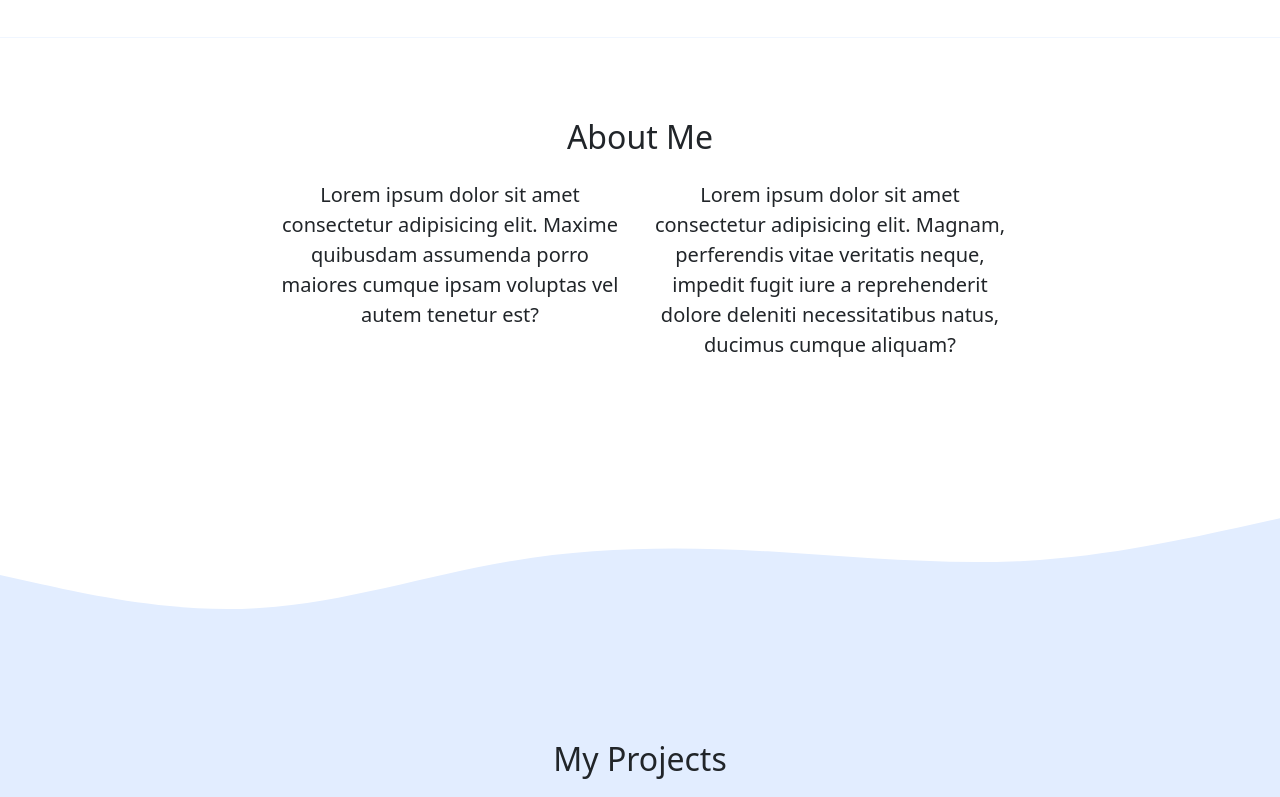
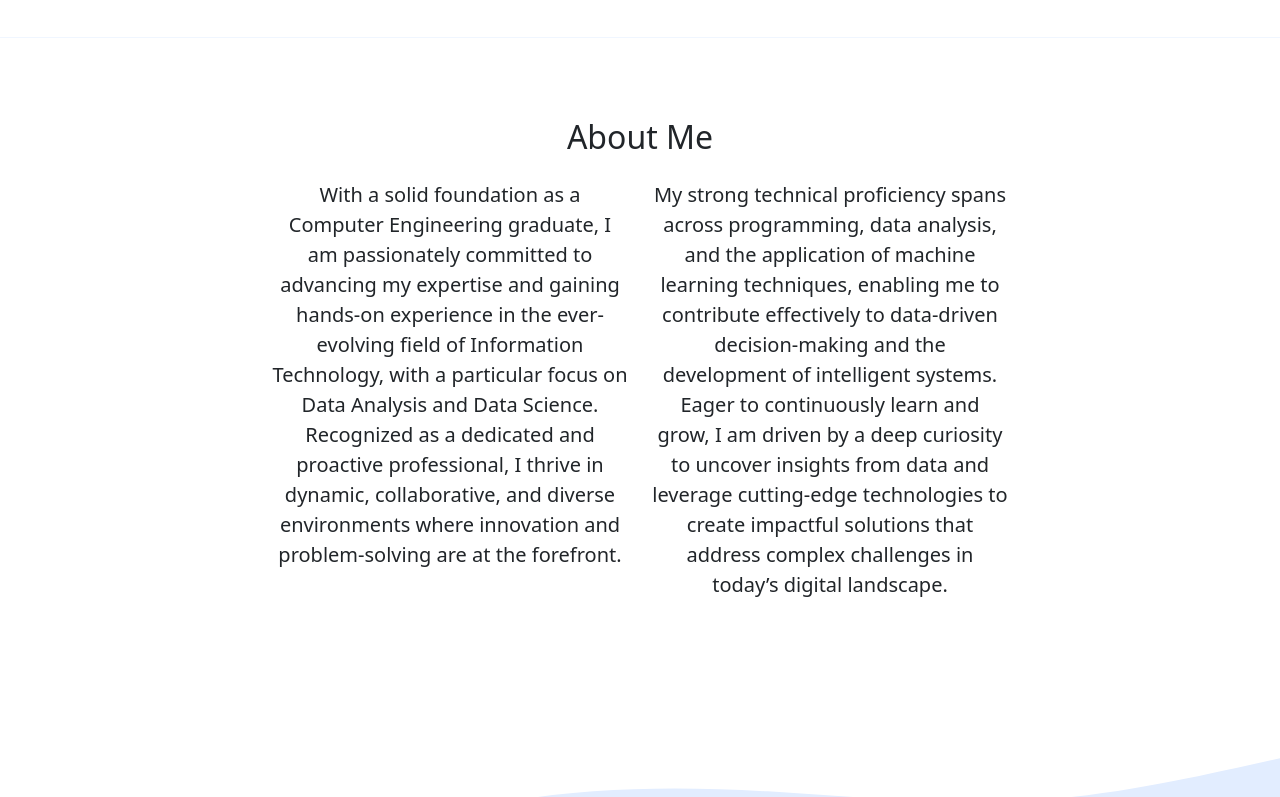
Before and after one commit to irfanram/irfanramadhan.github.io, a plain HTML site: page index.html in a window 1280 px wide. Shown: the part 664-1461 px from the top of the page. Drawn offline with nearby package versions, Linux system fonts and the light colour scheme.

Commit message:
change about me

```diff
--- a/index.html
+++ b/index.html
@@ -63,10 +63,17 @@
         </div>
         <div class="row justify-content-center fs-5 text-center">
           <div class="col-md-4">
-            <p>Lorem ipsum dolor sit amet consectetur adipisicing elit. Maxime quibusdam assumenda porro maiores cumque ipsam voluptas vel autem tenetur est?</p>
+            <p>
+              With a solid foundation as a Computer Engineering graduate, I am passionately committed to advancing my expertise and gaining hands-on experience in the ever-evolving field of Information Technology, with a particular focus on
+              Data Analysis and Data Science. Recognized as a dedicated and proactive professional, I thrive in dynamic, collaborative, and diverse environments where innovation and problem-solving are at the forefront.
+            </p>
           </div>
           <div class="col-md-4">
-            <p>Lorem ipsum dolor sit amet consectetur adipisicing elit. Magnam, perferendis vitae veritatis neque, impedit fugit iure a reprehenderit dolore deleniti necessitatibus natus, ducimus cumque aliquam?</p>
+            <p>
+              My strong technical proficiency spans across programming, data analysis, and the application of machine learning techniques, enabling me to contribute effectively to data-driven decision-making and the development of
+              intelligent systems. Eager to continuously learn and grow, I am driven by a deep curiosity to uncover insights from data and leverage cutting-edge technologies to create impactful solutions that address complex challenges in
+              today’s digital landscape.
+            </p>
           </div>
         </div>
       </div>
```
